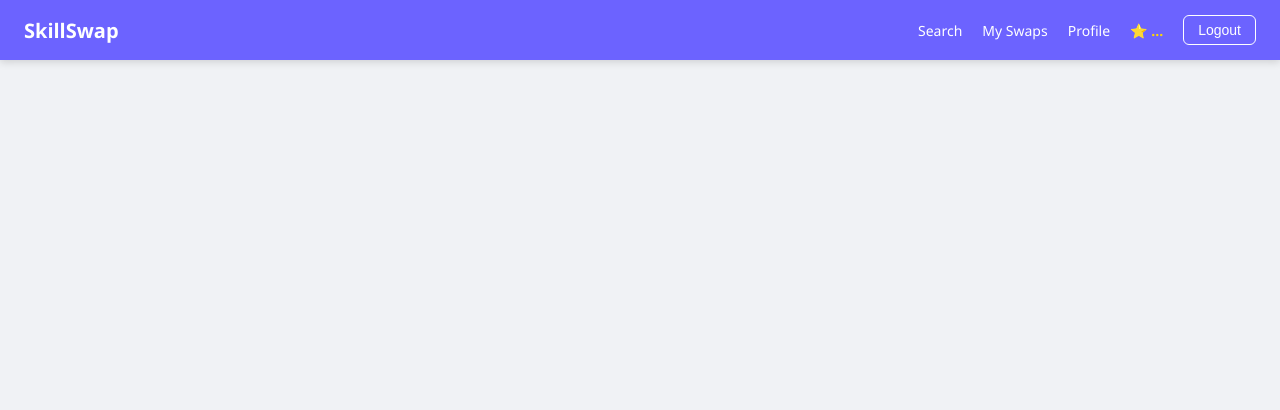
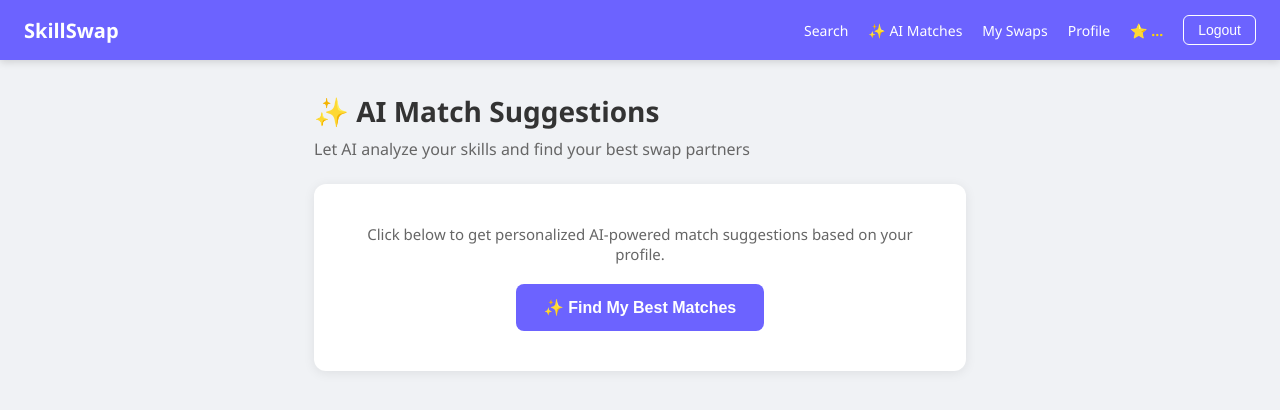
Before and after one commit to chintan16-bhatt/SkillSwap, a React (Vite) app in the folder client/: page /matches in a window 1280 px wide. Shown: the top 410 px of the page. Built offline with nearby package versions, Linux system fonts and the light colour scheme; sample sign-in values are in the browser's storage.

Commit message:
Day 16: AI Match Suggestions page with ranked cards and swap CTA

```diff
--- a/client/src/App.jsx
+++ b/client/src/App.jsx
@@ -1,13 +1,14 @@
-import { BrowserRouter, Routes, Route, Navigate } from 'react-router-dom';
-import { AuthProvider } from './context/AuthContext';
-import ProtectedRoute from './components/ProtectedRoute';
-import Navbar from './components/Navbar';
-import Login from './pages/auth/Login';
-import Register from './pages/auth/Register';
-import Search from './pages/search/Search';
-import Swaps from './pages/swaps/Swaps';
-import NewSwapRequest from './pages/swaps/NewSwapRequest';
-import Profile from './pages/profile/Profile';
+import { BrowserRouter, Routes, Route, Navigate } from "react-router-dom";
+import { AuthProvider } from "./context/AuthContext";
+import ProtectedRoute from "./components/ProtectedRoute";
+import Navbar from "./components/Navbar";
+import Login from "./pages/auth/Login";
+import Register from "./pages/auth/Register";
+import Search from "./pages/search/Search";
+import Swaps from "./pages/swaps/Swaps";
+import NewSwapRequest from "./pages/swaps/NewSwapRequest";
+import Profile from "./pages/profile/Profile";
+import Matches from "./pages/ai/Matches";
 
 function App() {
   return (
@@ -18,21 +19,49 @@ function App() {
           <Route path="/login" element={<Login />} />
           <Route path="/register" element={<Register />} />
 
-          <Route path="/search" element={
-            <ProtectedRoute><Search /></ProtectedRoute>
-          } />
+          <Route
+            path="/search"
+            element={
+              <ProtectedRoute>
+                <Search />
+              </ProtectedRoute>
+            }
+          />
 
-          <Route path="/swaps" element={
-            <ProtectedRoute><Swaps /></ProtectedRoute>
-          } />
+          <Route
+            path="/swaps"
+            element={
+              <ProtectedRoute>
+                <Swaps />
+              </ProtectedRoute>
+            }
+          />
 
-          <Route path="/swaps/new/:receiverId" element={
-            <ProtectedRoute><NewSwapRequest /></ProtectedRoute>
-          } />
+          <Route
+            path="/swaps/new/:receiverId"
+            element={
+              <ProtectedRoute>
+                <NewSwapRequest />
+              </ProtectedRoute>
+            }
+          />
+          <Route
+            path="/matches"
+            element={
+              <ProtectedRoute>
+                <Matches />
+              </ProtectedRoute>
+            }
+          />
 
-          <Route path="/profile" element={
-            <ProtectedRoute><Profile /></ProtectedRoute>
-          } />
+          <Route
+            path="/profile"
+            element={
+              <ProtectedRoute>
+                <Profile />
+              </ProtectedRoute>
+            }
+          />
 
           <Route path="/" element={<Navigate to="/search" replace />} />
         </Routes>
--- a/client/src/components/Navbar.jsx
+++ b/client/src/components/Navbar.jsx
@@ -18,6 +18,7 @@ const Navbar = () => {
 
       <div style={styles.links}>
         <Link to="/search" style={styles.link}>Search</Link>
+        <Link to="/matches" style={styles.link}>✨ AI Matches</Link>
         <Link to="/swaps" style={styles.link}>My Swaps</Link>
         <Link to="/profile" style={styles.link}>Profile</Link>
         <span style={styles.credits}>⭐ {user.credits ?? '...'}</span>
--- /dev/null
+++ b/client/src/pages/ai/Matches.jsx
@@ -0,0 +1,278 @@
+import { useState } from 'react';
+import { useNavigate } from 'react-router-dom';
+import axios from '../../api/axios';
+
+const Matches = () => {
+  const [suggestions, setSuggestions] = useState([]);
+  const [loading, setLoading] = useState(false);
+  const [error, setError] = useState('');
+  const [searched, setSearched] = useState(false);
+  const navigate = useNavigate();
+
+  const fetchMatches = async () => {
+    setLoading(true);
+    setError('');
+    setSearched(true);
+
+    try {
+      const { data } = await axios.post('/ai/match-suggestions');
+      setSuggestions(data.suggestions || []);
+    } catch (err) {
+      setError(err.response?.data?.message || 'Could not get AI suggestions');
+    } finally {
+      setLoading(false);
+    }
+  };
+
+  const scoreColor = (score) => {
+    if (score >= 8) return { bg: '#e8f5e9', text: '#2e7d32' };
+    if (score >= 5) return { bg: '#fff3cd', text: '#856404' };
+    return { bg: '#f8d7da', text: '#721c24' };
+  };
+
+  return (
+    <div style={styles.container}>
+      <div style={styles.header}>
+        <h1 style={styles.title}>✨ AI Match Suggestions</h1>
+        <p style={styles.subtitle}>
+          Let AI analyze your skills and find your best swap partners
+        </p>
+      </div>
+
+      {!searched && (
+        <div style={styles.startBox}>
+          <p style={styles.startText}>
+            Click below to get personalized AI-powered match suggestions
+            based on your profile.
+          </p>
+          <button onClick={fetchMatches} style={styles.generateBtn} disabled={loading}>
+            {loading ? '✨ Analyzing...' : '✨ Find My Best Matches'}
+          </button>
+        </div>
+      )}
+
+      {loading && (
+        <div style={styles.loadingBox}>
+          <p>🤖 AI is analyzing skill compatibility across all users...</p>
+          <p style={styles.loadingHint}>This usually takes a few seconds</p>
+        </div>
+      )}
+
+      {error && <div style={styles.error}>{error}</div>}
+
+      {searched && !loading && !error && suggestions.length === 0 && (
+        <div style={styles.empty}>
+          No matches found yet. Try updating your profile with more skills!
+        </div>
+      )}
+
+      {!loading && suggestions.length > 0 && (
+        <div style={styles.results}>
+          <button onClick={fetchMatches} style={styles.refreshBtn}>
+            🔄 Refresh Suggestions
+          </button>
+
+          {suggestions.map((match, i) => {
+            const color = scoreColor(match.compatibilityScore);
+            return (
+              <div key={i} style={styles.matchCard}>
+                <div style={styles.matchHeader}>
+                  <div style={styles.rankBadge}>#{i + 1}</div>
+                  <h3 style={styles.matchName}>{match.name}</h3>
+                  <span style={{
+                    ...styles.scoreBadge,
+                    backgroundColor: color.bg,
+                    color: color.text,
+                  }}>
+                    {match.compatibilityScore}/10 Match
+                  </span>
+                </div>
+
+                <p style={styles.reason}>{match.reason}</p>
+
+                <div style={styles.learnRow}>
+                  <div style={styles.learnBox}>
+                    <p style={styles.learnLabel}>💡 You can learn</p>
+                    <p style={styles.learnText}>{match.youCanLearn}</p>
+                  </div>
+                  <div style={styles.learnBox}>
+                    <p style={styles.learnLabel}>🎯 They can learn</p>
+                    <p style={styles.learnText}>{match.theyCanLearn}</p>
+                  </div>
+                </div>
+
+                <button
+                  style={styles.swapBtn}
+                  onClick={() => navigate(`/swaps/new/${match.userId}`)}
+                >
+                  Request Swap with {match.name.split(' ')[0]}
+                </button>
+              </div>
+            );
+          })}
+        </div>
+      )}
+    </div>
+  );
+};
+
+const styles = {
+  container: {
+    maxWidth: '700px',
+    margin: '0 auto',
+    padding: '32px 24px',
+  },
+  header: {
+    marginBottom: '24px',
+  },
+  title: {
+    fontSize: '28px',
+    fontWeight: 'bold',
+    color: '#333',
+    marginBottom: '8px',
+  },
+  subtitle: {
+    color: '#666',
+  },
+  startBox: {
+    backgroundColor: 'white',
+    borderRadius: '12px',
+    padding: '40px',
+    textAlign: 'center',
+    boxShadow: '0 2px 12px rgba(0,0,0,0.08)',
+  },
+  startText: {
+    color: '#666',
+    marginBottom: '20px',
+    fontSize: '15px',
+  },
+  generateBtn: {
+    backgroundColor: '#6c63ff',
+    color: 'white',
+    border: 'none',
+    padding: '14px 28px',
+    borderRadius: '8px',
+    fontSize: '16px',
+    fontWeight: '600',
+    cursor: 'pointer',
+  },
+  loadingBox: {
+    backgroundColor: 'white',
+    borderRadius: '12px',
+    padding: '40px',
+    textAlign: 'center',
+    boxShadow: '0 2px 12px rgba(0,0,0,0.08)',
+  },
+  loadingHint: {
+    fontSize: '13px',
+    color: '#999',
+    marginTop: '8px',
+  },
+  error: {
+    backgroundColor: '#ffe0e0',
+    color: '#d00',
+    padding: '14px',
+    borderRadius: '8px',
+    fontSize: '14px',
+  },
+  empty: {
+    backgroundColor: 'white',
+    borderRadius: '12px',
+    padding: '30px',
+    textAlign: 'center',
+    color: '#888',
+  },
+  results: {
+    display: 'flex',
+    flexDirection: 'column',
+    gap: '16px',
+  },
+  refreshBtn: {
+    alignSelf: 'flex-end',
+    backgroundColor: 'transparent',
+    border: '1px solid #6c63ff',
+    color: '#6c63ff',
+    padding: '8px 16px',
+    borderRadius: '6px',
+    fontSize: '13px',
+    fontWeight: '600',
+    cursor: 'pointer',
+  },
+  matchCard: {
+    backgroundColor: 'white',
+    borderRadius: '12px',
+    padding: '24px',
+    boxShadow: '0 2px 12px rgba(0,0,0,0.08)',
+  },
+  matchHeader: {
+    display: 'flex',
+    alignItems: 'center',
+    gap: '12px',
+    marginBottom: '12px',
+  },
+  rankBadge: {
+    width: '28px',
+    height: '28px',
+    borderRadius: '50%',
+    backgroundColor: '#6c63ff',
+    color: 'white',
+    display: 'flex',
+    alignItems: 'center',
+    justifyContent: 'center',
+    fontSize: '13px',
+    fontWeight: '700',
+  },
+  matchName: {
+    fontSize: '18px',
+    fontWeight: '700',
+    color: '#333',
+    flex: 1,
+  },
+  scoreBadge: {
+    padding: '4px 12px',
+    borderRadius: '20px',
+    fontSize: '12px',
+    fontWeight: '700',
+  },
+  reason: {
+    fontSize: '14px',
+    color: '#555',
+    lineHeight: '1.6',
+    marginBottom: '16px',
+  },
+  learnRow: {
+    display: 'flex',
+    gap: '12px',
+    marginBottom: '16px',
+  },
+  learnBox: {
+    flex: 1,
+    backgroundColor: '#fafafa',
+    padding: '12px',
+    borderRadius: '8px',
+  },
+  learnLabel: {
+    fontSize: '12px',
+    fontWeight: '600',
+    color: '#888',
+    marginBottom: '4px',
+  },
+  learnText: {
+    fontSize: '13px',
+    color: '#555',
+    lineHeight: '1.5',
+  },
+  swapBtn: {
+    width: '100%',
+    padding: '12px',
+    backgroundColor: '#6c63ff',
+    color: 'white',
+    border: 'none',
+    borderRadius: '8px',
+    fontSize: '14px',
+    fontWeight: '600',
+    cursor: 'pointer',
+  },
+};
+
+export default Matches;
```
Also changed, not shown: 1 other file (tests, documents, lock files or other folders).
